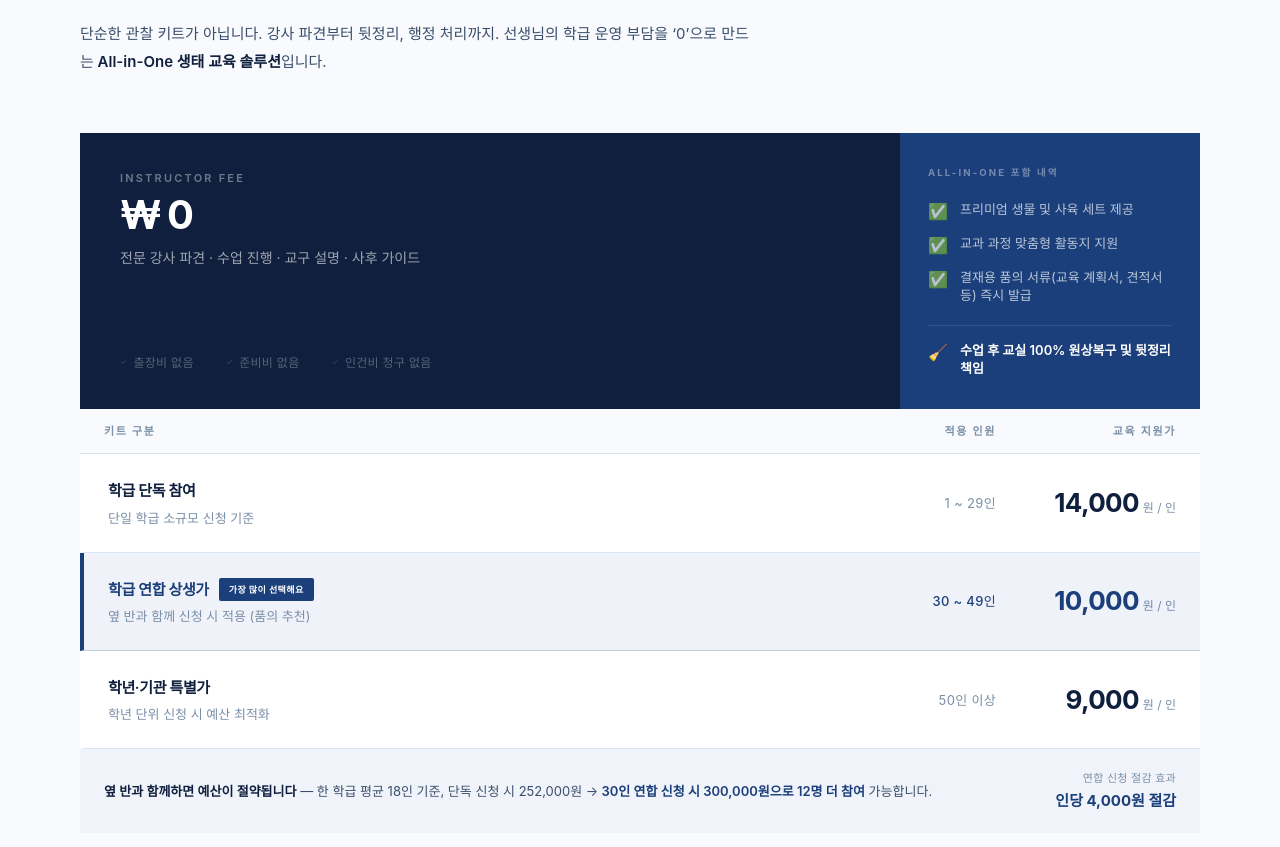
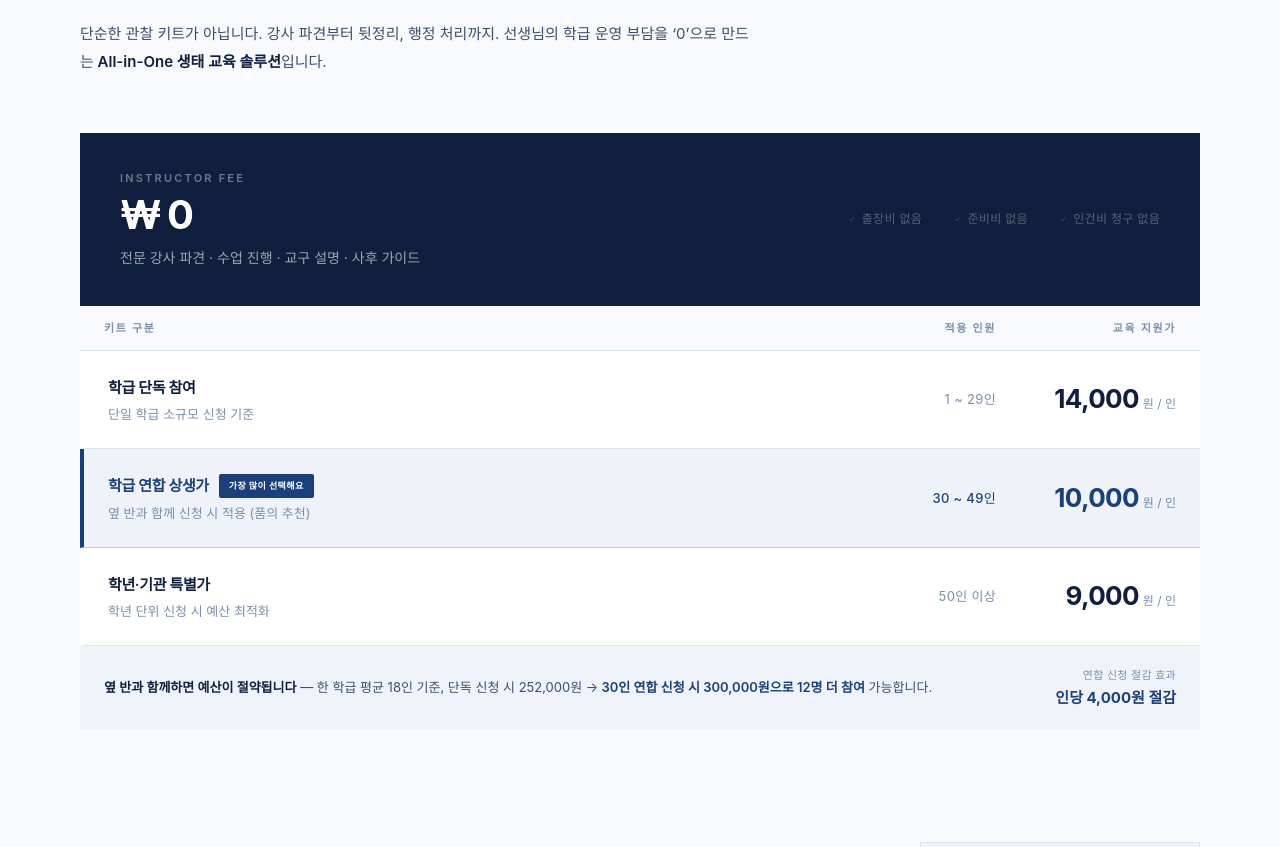
Before and after one commit to jehwan3720/eokkae_dongmu.com, a Next.js app: page / in a window 1280 px wide. Shown: the part 5540-6387 px from the top of the page. Built offline with nearby package versions, Linux system fonts and the light colour scheme; a web font is replaced by a local one.

Commit message:
Pricing 섹션 수정

```diff
--- a/src/components/Pricing.tsx
+++ b/src/components/Pricing.tsx
@@ -1,6 +1,7 @@
 "use client";
 
 import { motion } from "framer-motion";
+
 import { staggerContainer, slideUp, slideUpStagger, VIEWPORT } from "@/lib/motion";
 
 const tiers = [
@@ -33,12 +34,6 @@ const tiers = [
   },
 ];
 
-const valueStack = [
-  { icon: "✅", text: "프리미엄 생물 및 사육 세트 제공" },
-  { icon: "✅", text: "교과 과정 맞춤형 활동지 지원" },
-  { icon: "✅", text: "결재용 품의 서류(교육 계획서, 견적서 등) 즉시 발급" },
-  { icon: "🧹", text: "수업 후 교실 100% 원상복구 및 뒷정리 책임", special: true },
-];
 
 const kitFeatures = [
   {
@@ -93,17 +88,16 @@ export default function Pricing() {
           </motion.p>
         </motion.div>
 
-        {/* ── 강사비 0원 카드 + Value Stack ────────────── */}
+        {/* ── 강사비 0원 카드 ─────────────────────────── */}
         <motion.div
-          className="mb-px grid grid-cols-1 md:grid-cols-[1fr_300px]"
+          className="mb-px"
           variants={staggerContainer}
           initial="hidden"
           whileInView="visible"
           viewport={VIEWPORT}
         >
-          {/* 강사비 0원 카드 */}
           <motion.div
-            className="bg-[#0F1F3D] px-10 py-9 flex flex-col justify-between gap-5"
+            className="bg-[#0F1F3D] px-10 py-9 flex flex-col md:flex-row md:items-center md:justify-between gap-5"
             variants={slideUp}
           >
             <div>
@@ -117,37 +111,13 @@ export default function Pricing() {
                 전문 강사 파견 · 수업 진행 · 교구 설명 · 사후 가이드
               </p>
             </div>
-            <div className="flex flex-wrap gap-x-8 gap-y-2">
+            <div className="flex flex-wrap gap-x-8 gap-y-2 md:text-right">
               {["출장비 없음", "준비비 없음", "인건비 청구 없음"].map((t) => (
                 <span key={t} className="text-[0.75rem] text-white/30 tracking-wide flex items-center gap-1.5">
                   <span className="text-white/20 text-[0.5rem]">✓</span>{t}
                 </span>
               ))}
             </div>
-          </motion.div>
-
-          {/* Value Stack 체크리스트 */}
-          <motion.div
-            className="bg-[#1B3F7A] px-7 py-8 flex flex-col justify-center gap-4"
-            variants={slideUp}
-          >
-            <p className="text-[0.6rem] font-bold tracking-[0.22em] uppercase text-white/40 mb-1">
-              All-in-One 포함 내역
-            </p>
-            {valueStack.map(({ icon, text, special }) => (
-              <div
-                key={text}
-                className={[
-                  "flex items-start gap-3 text-[0.8125rem] leading-snug",
-                  special
-                    ? "mt-1 pt-4 border-t border-white/10 text-white font-semibold"
-                    : "text-white/70",
-                ].join(" ")}
-              >
-                <span className="flex-shrink-0 text-[1rem] leading-none mt-0.5">{icon}</span>
-                <span>{text}</span>
-              </div>
-            ))}
           </motion.div>
         </motion.div>
 
```
